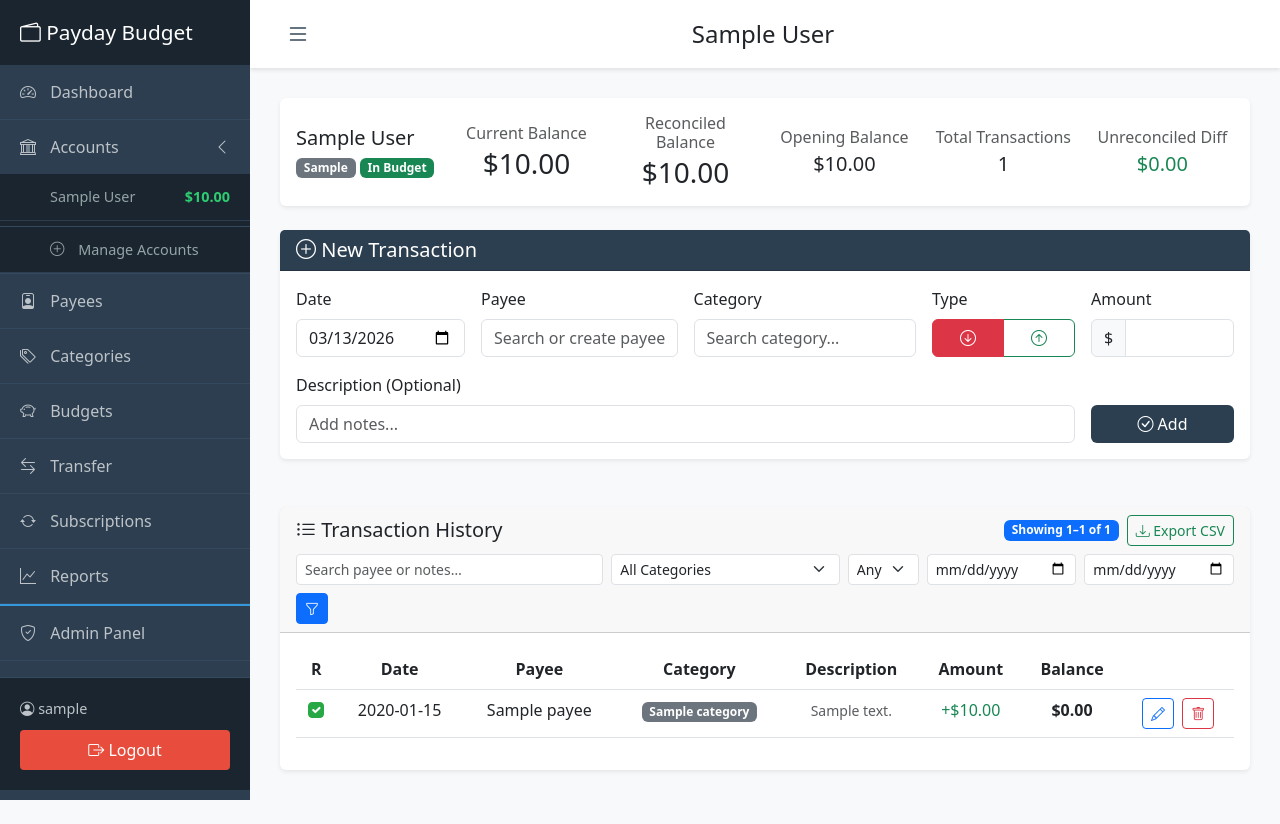
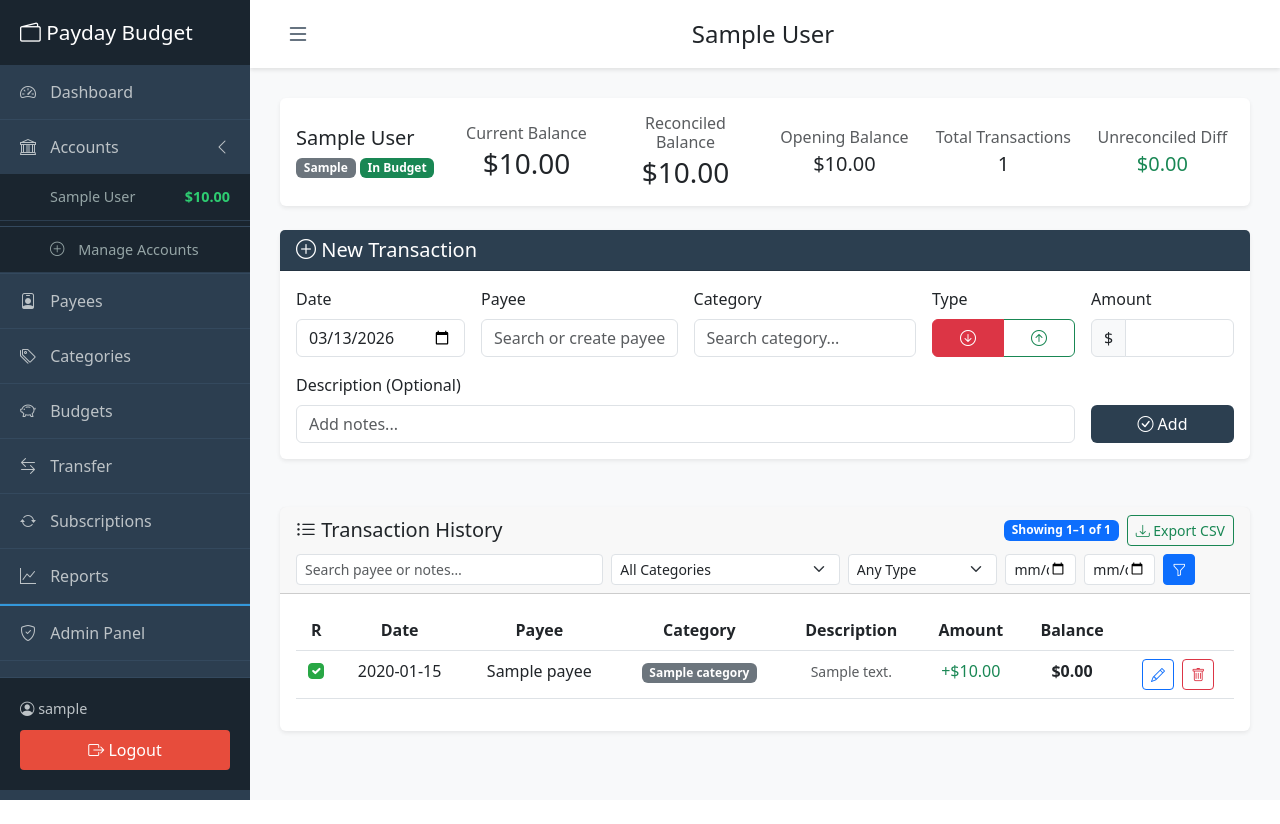
Before and after one commit to alreadyded1/Payday-Budget, a Flask app: page /account/1 in a window 1280 px wide. After the commit the page ends 800 px from the top, so only its background shows below. Run offline with Flask 3, Linux system fonts and the light colour scheme; a user stored in the database is signed in; tables that the repository leaves empty hold one stand-in row (values such as "Sample post"); some libraries are stand-ins or nearby versions.

Commit message:
Revert "Shrink type filter, widen date fields on account transactions page"
This reverts commit dd25c7853f09e3e87b312b793502b3ced2858b35.

```diff
--- a/templates/account_transactions.html
+++ b/templates/account_transactions.html
@@ -220,18 +220,18 @@
                                 {% endfor %}
                             </select>
                         </div>
-                        <div class="col-md-1">
+                        <div class="col-md-2">
                             <select class="form-select form-select-sm" name="type">
-                                <option value="">Any</option>
+                                <option value="">Any Type</option>
                                 <option value="Debit" {% if filters.type == 'Debit' %}selected{% endif %}>Debit</option>
                                 <option value="Credit" {% if filters.type == 'Credit' %}selected{% endif %}>Credit</option>
                             </select>
                         </div>
-                        <div class="col-md-2">
+                        <div class="col-md-1">
                             <input type="date" class="form-control form-control-sm" name="start_date"
                                    value="{{ filters.start_date }}" title="From date">
                         </div>
-                        <div class="col-md-2">
+                        <div class="col-md-1">
                             <input type="date" class="form-control form-control-sm" name="end_date"
                                    value="{{ filters.end_date }}" title="To date">
                         </div>
```
